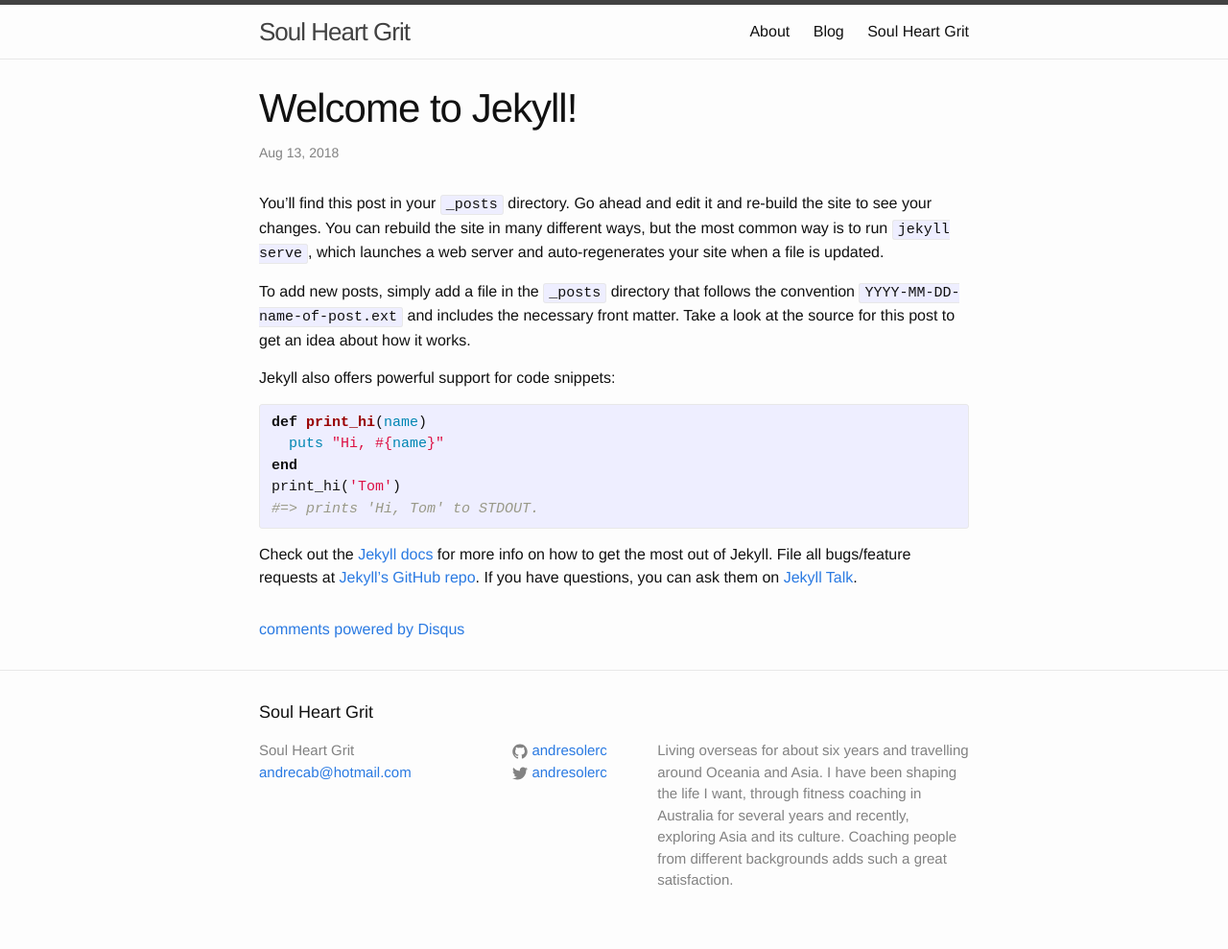
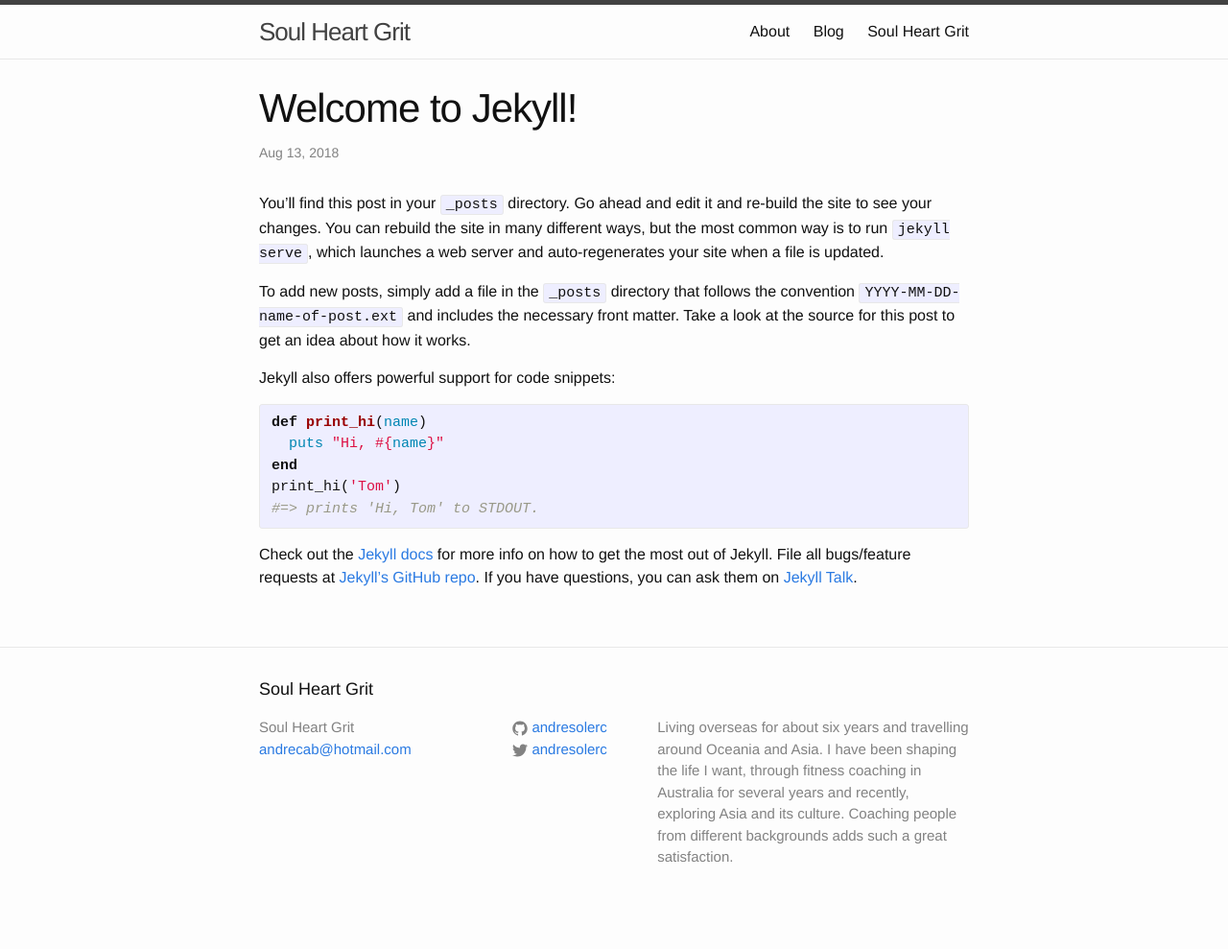
Before and after one commit to andresolerc/soulheartgrit, a Jekyll site: the page built from _posts/2018-08-13-welcome-to-jekyll.markdown, in a window 1280 px wide. Shown: the whole page at 96% size. Built offline with Jekyll 4.4.1, drawn with Linux system fonts in a browser that asks for light colours; comment, search, counter and statistics services are not loaded; after the commit the page ends 965 px from its top, so only the background shows below that; some of the changed lines change nothing that is shown.

Commit message:
Update from Disqus

```diff
--- a/_includes/disqus.html
+++ b/_includes/disqus.html
@@ -1,13 +1,20 @@
 <div id="disqus_thread"></div>
-    <script type="text/javascript">
-        /* * * CONFIGURATION VARIABLES: EDIT BEFORE PASTING INTO YOUR WEBPAGE * * */
-        var disqus_shortname = 'soulheartgrit'; // required: replace example with your forum shortname
-        /* * * DON'T EDIT BELOW THIS LINE * * */
-        (function() {
-            var dsq = document.createElement('script'); dsq.type = 'text/javascript'; dsq.async = true;
-            dsq.src = '//' + disqus_shortname + '.disqus.com/embed.js';
-            (document.getElementsByTagName('head')[0] || document.getElementsByTagName('body')[0]).appendChild(dsq);
-        })();
-    </script>
-    <noscript>Please enable JavaScript to view the <a href="http://disqus.com/?ref_noscript">comments powered by Disqus.</a></noscript>
-    <a href="http://disqus.com" class="dsq-brlink">comments powered by <span class="logo-disqus">Disqus</span></a>
+<script>
+
+/**
+*  RECOMMENDED CONFIGURATION VARIABLES: EDIT AND UNCOMMENT THE SECTION BELOW TO INSERT DYNAMIC VALUES FROM YOUR PLATFORM OR CMS.
+*  LEARN WHY DEFINING THESE VARIABLES IS IMPORTANT: https://disqus.com/admin/universalcode/#configuration-variables*/
+/*
+var disqus_config = function () {
+this.page.url = PAGE_URL;  // Replace PAGE_URL with your page's canonical URL variable
+this.page.identifier = PAGE_IDENTIFIER; // Replace PAGE_IDENTIFIER with your page's unique identifier variable
+};
+*/
+(function() { // DON'T EDIT BELOW THIS LINE
+var d = document, s = d.createElement('script');
+s.src = 'https://soulheartgrit.disqus.com/embed.js';
+s.setAttribute('data-timestamp', +new Date());
+(d.head || d.body).appendChild(s);
+})();
+</script>
+<noscript>Please enable JavaScript to view the <a href="https://disqus.com/?ref_noscript">comments powered by Disqus.</a></noscript>
```
